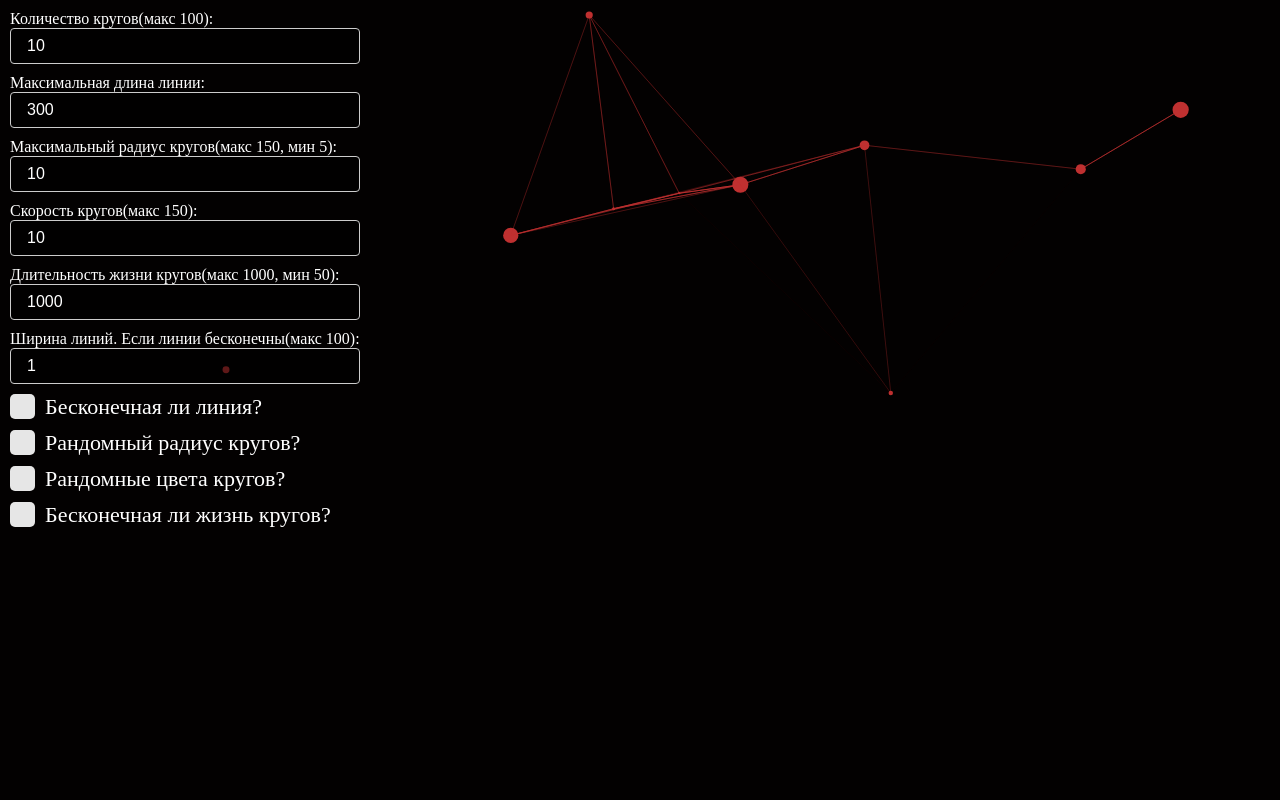
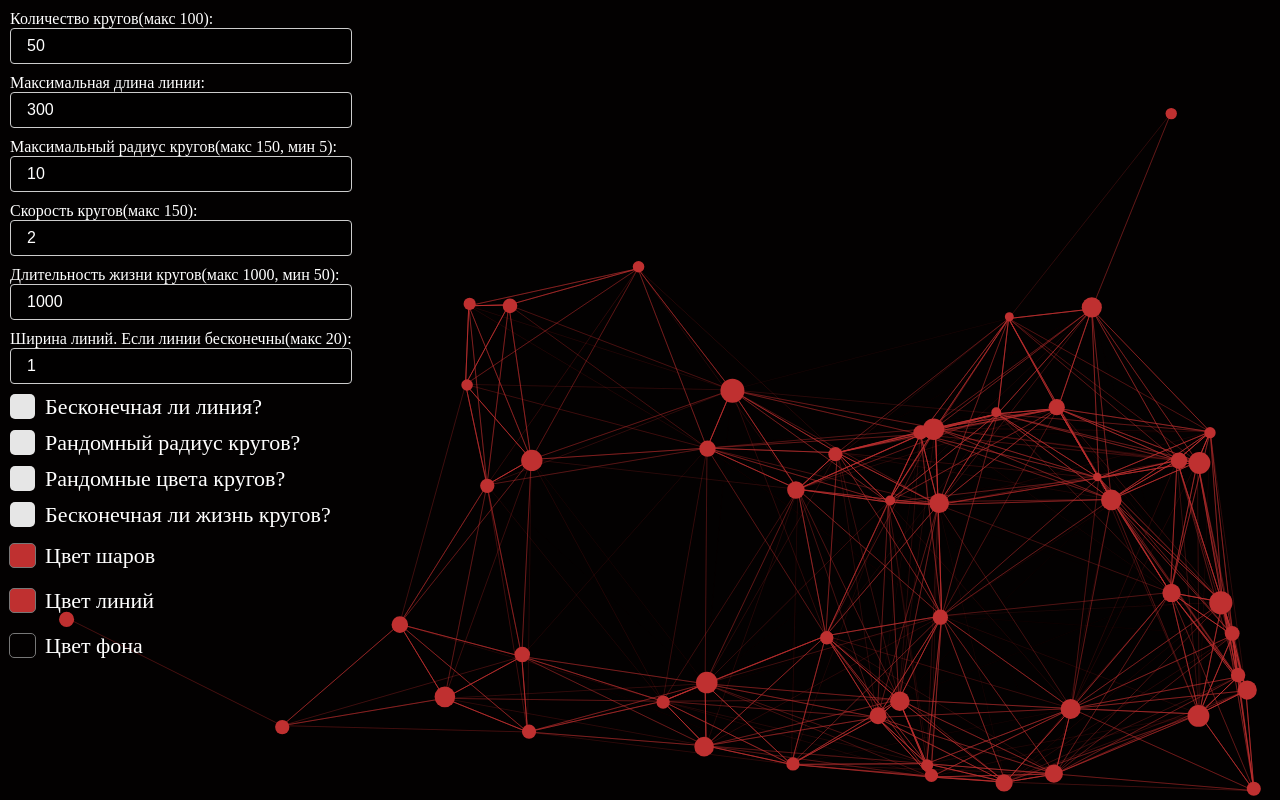
Before and after one commit to dmitryduy/canvasAnimvation, a plain HTML site: page index.html in a window 1280 px wide. Drawn offline with Linux system fonts and the light colour scheme.

Commit message:
feat: add color pickers

```diff
--- a/canvas.js
+++ b/canvas.js
@@ -1,7 +1,6 @@
 export default class Canvas {
   canvas = null;
   ctx = null;
-  lineColor= "#BF3030";
 
   constructor(className) {
     if (Canvas._instance) {
@@ -15,13 +14,15 @@ export default class Canvas {
   setCtx(className) {
     this.canvas = document.querySelector(className);
     this.ctx = this.canvas.getContext('2d');
-
-    this.canvas.style.background = '#030101';
   }
 
-  drawLine(width, from, to) {
+  setBackgroundColor(color) {
+    this.canvas.style.background = color;
+  }
+
+  drawLine(color, width, from, to) {
     this.ctx.lineWidth = width;
-    this.ctx.strokeStyle = this.lineColor;
+    this.ctx.strokeStyle = color;
 
     this.ctx.beginPath();
     this.ctx.moveTo(...from);
--- a/index.html
+++ b/index.html
@@ -11,7 +11,7 @@
 <div class="form">
   <label>
     Количество кругов(макс 100):
-        <input type="number" class="particles-count" value="10">
+    <input type="number" class="particles-count" value="50">
   </label>
   <label>
     Максимальная длина линии:
@@ -23,14 +23,14 @@
   </label>
   <label>
     Скорость кругов(макс 150):
-        <input type="number" class="particles-speed" value="10">
+    <input type="number" class="particles-speed" value="2">
   </label>
   <label>
     Длительность жизни кругов(макс 1000, мин 50):
     <input type="number" class="particles-life" value="1000">
   </label>
   <label>
-        Ширина линий. Если линии бесконечны(макс 100):
+    Ширина линий. Если линии бесконечны(макс 20):
     <input type="number" class="line-width" value="1">
   </label>
   <label class="container">
@@ -53,6 +53,19 @@
     <input type="checkbox" class="is-particles-infinite-life">
     <span class="checkmark"></span>
   </label>
+  <label class="color-label">
+    <div> Цвет шаров</div>
+    <input type="color" value="#BF3030" class="color-particle-picker">
+  </label>
+  <label class="color-label">
+    <div> Цвет линий</div>
+    <input type="color" value="#BF3030" class="color-line-picker">
+  </label>
+  <label class="color-label">
+    <div> Цвет фона</div>
+    <input type="color" value="#030101" class="color-background-picker">
+  </label>
+
 </div>
 <canvas class="canvas"></canvas>
 <script src="canvas.js" type="module"></script>
--- a/js.js
+++ b/js.js
@@ -3,7 +3,6 @@ import World from "./world.js";
 const getDOMElement = (className) => document.querySelector(className);
 
 const createNumberListener = (element, option, maxValue=Infinity, minValue=-Infinity) => {
-  console.log(element)
   element.addEventListener('input', (e) => {
     const value = +e.target.value;
     if (value > maxValue || !value || value < minValue) {
@@ -16,6 +15,12 @@ const createNumberListener = (element, option, maxValue=Infinity, minValue=-Infi
 const createCheckboxListener = (element, option) => {
   element.addEventListener('change', (e) => {
     world.restartLife({[option]: e.target.checked});
+  });
+}
+
+const createColorPickerListener = (element, option) => {
+  element.addEventListener('change', (e) => {
+    world.restartLife({[option]: e.target.value});
   });
 }
 
@@ -36,6 +41,11 @@ createCheckboxListener(getDOMElement('.is-infinite-line'), 'isInfiniteLine');
 createCheckboxListener(getDOMElement('.random-colors'), 'isRandomParticleColor');
 createCheckboxListener(getDOMElement('.is-particles-infinite-life'), 'isInfiniteLife');
 
+createColorPickerListener(getDOMElement('.color-particle-picker'), 'particleColor');
+createColorPickerListener(getDOMElement('.color-line-picker'), 'lineColor');
+createColorPickerListener(getDOMElement('.color-background-picker'), 'bgColor');
+
+
 const world = new World();
 const canvas = world.getCanvas();
 
--- a/particle.js
+++ b/particle.js
@@ -1,18 +1,17 @@
 export default class Particle {
-  circleColor = ["#BF3030", "#33CCCC", "#679B00", "#9FEE00", "#FF4040"];
+  colors = ["#33CCCC", "#679B00", "#9FEE00", "#FF4040"];
   lifeOfParticle = null;
-  startRadius = null;
 
-  constructor(radius, isRandomColor, stepSpeed, lifeOfParticle) {
+  constructor(radius, isRandomColor, stepSpeed, lifeOfParticle, color) {
     this.radius = radius;
-    this.startRadius = radius;
     this.lifeOfParticle = lifeOfParticle;
+    this.colors.push(color);
 
     this.x = Math.floor((window.innerWidth - this.radius * 2) * Math.random() + this.radius);
     this.y = Math.floor((innerHeight - this.radius * 2) * Math.random() + this.radius);
     this.directionX = stepSpeed * Math.random();
     this.directionY = stepSpeed * Math.random();
-    this.color = isRandomColor ? this.circleColor[Math.floor(this.circleColor.length * Math.random())] : this.circleColor[0];
+    this.color = isRandomColor ? this.colors[Math.floor(this.colors.length * Math.random())] : color;
   }
 
   changeDirection(isInfiniteLife) {
@@ -22,7 +21,7 @@ export default class Particle {
     this.y >= window.innerHeight - this.radius || this.y <= this.radius ? this.directionY *= -1 : this.directionY;
 
     if (!isInfiniteLife) {
-      this.radius-= this.radius / this.lifeOfParticle;
+      this.radius-= this.radius / (this.lifeOfParticle + Math.random() * this.lifeOfParticle);
     }
   }
 }
--- a/style.css
+++ b/style.css
@@ -6,15 +6,21 @@
     top: 0;
     left: 0;
     padding: 10px;
+    height: 100%;
+    overflow: auto;
+    margin-bottom: 50px;
 }
+
 .canvas {
     box-sizing: border-box;
 
 }
-body{
+
+body {
     margin: 0;
     padding: 0;
 }
+
 input[type="number"] {
     display: block;
     width: 100%;
@@ -23,8 +29,20 @@ input[type="number"] {
     border: 1px solid #ccc;
     border-radius: 4px;
     box-sizing: border-box;
-    background-color: rgba(0, 0, 0,.5);
+    background-color: rgba(0, 0, 0, .5);
     color: #fff;
+}
+
+input[type="color"] {
+    border: none;
+    background: none;
+    outline: none;
+    width: 35px;
+    height: 35px;
+}
+
+input[type="color"]::-webkit-color-swatch {
+    border-radius: 5px;
 }
 
 label {
@@ -88,3 +106,14 @@ label {
     border-width: 0 3px 3px 0;
     transform: rotate(45deg);
 }
+
+.color-label {
+    display: flex;
+    font-size: 22px;
+    margin-left: -5px;
+    gap: 5px;
+    align-items: center;
+}
+.color-label  input {
+    order: -1;
+}
--- a/world.js
+++ b/world.js
@@ -8,14 +8,18 @@ export default class World {
   options = {
     isRandomParticleRadius: true,
     maxParticleRadius: 10,
-    countOfParticles: 10,
+    countOfParticles: 50,
     isInfiniteLine: false,
     maxLengthOfLine: 300,
     isRandomParticleColor: false,
     isInfiniteLife: false,
     lifeOfParticle: 1000,
     lineWidth: 1,
-    speed: 10,
+    lineColor: '#BF3030',
+    minParticleRadius: 5,
+    speed: 2,
+    particleColor: '#BF3030',
+    bgColor: '#030101'
   }
 
   constructor(options) {
@@ -38,41 +42,54 @@ export default class World {
   createParticles() {
     this.particles = [];
     for (let i = 0; i < this.options.countOfParticles; i++) {
-      this.particles.push(this.createParticle());
+      this.createParticle();
     }
   }
 
   createParticle() {
     const radius = this.options.isRandomParticleRadius
-      ? this.options.maxParticleRadius * Math.random() + 1
+      ? this.options.maxParticleRadius * Math.random() + this.options.minParticleRadius
       : this.options.maxParticleRadius;
 
-    return new Particle(
+    this.particles.push(new Particle(
       radius,
       this.options.isRandomParticleColor,
       this.options.speed,
-      this.options.lifeOfParticle);
+      this.options.lifeOfParticle,
+      this.options.particleColor));
   }
 
   drawLines() {
     for (let i of this.particles) {
       for (let j of this.particles) {
+        if (i === j) {
+          continue;
+        }
+
         let dist = Math.sqrt((i.x - j.x) ** 2 + (i.y - j.y) ** 2);
         const from = [i.x, i.y];
         const to = [j.x, j.y];
-        const lineWidth = 1 - dist / this.options.maxLengthOfLine;
+        const maxLengthOfLine = this.options.isInfiniteLine
+          ? Math.sqrt(window.innerHeight ** 2 + window.innerWidth ** 2)
+          : this.options.maxLengthOfLine;
+
+        const lineWidth = this.options.lineWidth - dist * this.options.lineWidth / maxLengthOfLine;
 
         if (this.options.isInfiniteLine) {
-          this.canvasInstance.drawLine(this.options.lineWidth, from, to);
+          this.canvasInstance.drawLine(this.options.lineColor, lineWidth, from, to);
           continue;
         }
 
         if (dist <= this.options.maxLengthOfLine && i !== j) {
-          this.canvasInstance.drawLine(lineWidth, from, to);
+          this.canvasInstance.drawLine(this.options.lineColor, lineWidth, from, to);
         }
-
       }
     }
+  }
+
+  destroyAndCreateParticle(index) {
+    this.particles.splice(index, 1);
+    this.createParticle();
   }
 
   drawParticles() {
@@ -80,8 +97,8 @@ export default class World {
       particle.changeDirection(this.options.isInfiniteLife);
 
       if (!this.options.isInfiniteLife && particle.radius <= 1) {
-        this.particles.splice(index, 1);
-        this.particles.push(this.createParticle());
+        this.destroyAndCreateParticle(index);
+        return;
       }
       this.canvasInstance.drawCircle(particle.color, [particle.x, particle.y], particle.radius);
     });
@@ -89,12 +106,13 @@ export default class World {
 
   startAnimate() {
     this.canvasInstance.clear();
+    this.drawLines();
     this.drawParticles();
-    this.drawLines();
     this.requestAnimationId = requestAnimationFrame(this.startAnimate.bind(this));
   }
 
   startLife() {
+    this.canvasInstance.setBackgroundColor(this.options.bgColor);
     this.createParticles();
     requestAnimationFrame(this.startAnimate.bind(this));
   }
```
Lines whose indentation alone changed are shown as unchanged.
